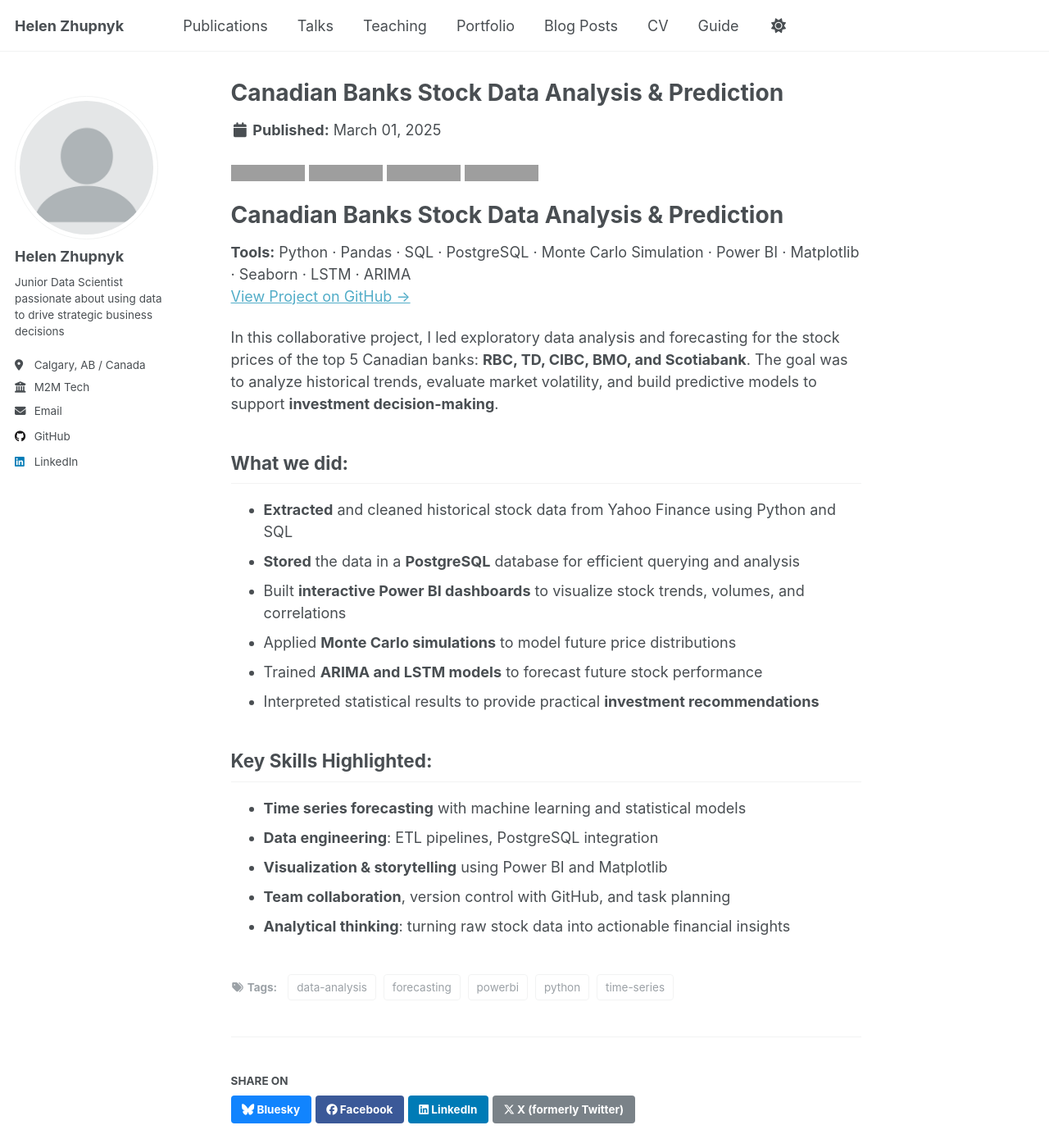
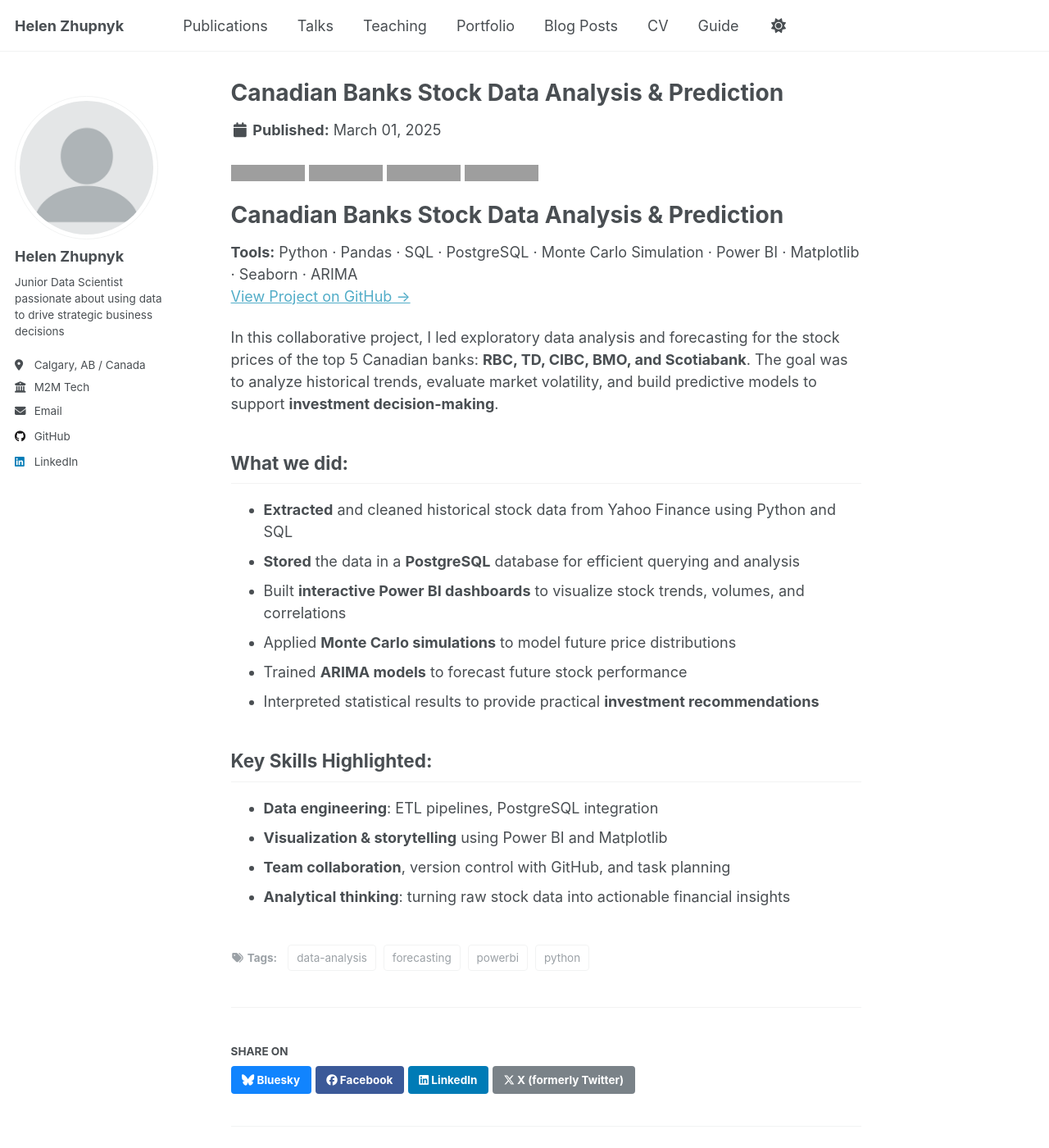
Before and after one commit to helenzhupnyk/helenzhupnyk.github.io, a Jekyll site: the page built from _portfolio/canadian_banks_stock_data_analysis.md, in a window 1280 px wide and 1400 px high. Shown: the whole window at 82% size. Built offline with Jekyll 4.4.1, drawn with Linux system fonts in a browser that asks for light colours; grey boxes are pictures that could not be loaded.

Commit message:
Update canadian_banks_stock_data_analysis.md

```diff
--- a/_portfolio/canadian_banks_stock_data_analysis.md
+++ b/_portfolio/canadian_banks_stock_data_analysis.md
@@ -3,8 +3,9 @@
 collection: projects
 permalink: /project/canadian-banks-stocks/
 date: 2025-03-01
-excerpt: "Data analysis, forecasting models, and interactive dashboards for the top Canadian banks using Python, SQL, Power BI, and Data Science techniques. <br/><img src='/images/canadian_banks.png'>"
-tags: [data-analysis, forecasting, time-series, powerbi, python]
+excerpt: "Analyzed and forecasted stock trends of major Canadian banks using Python, SQL, Power BI, and Data Science techniques.
+<br/><img src='/images/canadian_banks.png'>"
+tags: [data-analysis, forecasting, powerbi, python]
 ---
 [![Python](https://img.shields.io/badge/Python-3.10-blue?logo=python)](https://www.python.org/)
 [![Pandas](https://img.shields.io/badge/Pandas-Data%20Analysis-yellow?logo=pandas)](https://pandas.pydata.org/)
@@ -12,7 +13,7 @@
 [![Status](https://img.shields.io/badge/Status-Completed-brightgreen)]()
 
 # Canadian Banks Stock Data Analysis & Prediction
-**Tools:** Python · Pandas · SQL · PostgreSQL · Monte Carlo Simulation · Power BI · Matplotlib · Seaborn · LSTM · ARIMA
+**Tools:** Python · Pandas · SQL · PostgreSQL · Monte Carlo Simulation · Power BI · Matplotlib · Seaborn · ARIMA
 [View Project on GitHub →](https://github.com/helenzhupnyk/canadian_banks_stock_data_analysis)
 
 In this collaborative project, I led exploratory data analysis and forecasting for the stock prices of the top 5 Canadian banks: **RBC, TD, CIBC, BMO, and Scotiabank**. The goal was to analyze historical trends, evaluate market volatility, and build predictive models to support **investment decision-making**.
@@ -22,11 +23,10 @@
 - **Stored** the data in a **PostgreSQL** database for efficient querying and analysis
 - Built **interactive Power BI dashboards** to visualize stock trends, volumes, and correlations
 - Applied **Monte Carlo simulations** to model future price distributions
-- Trained **ARIMA and LSTM models** to forecast future stock performance
+- Trained **ARIMA models** to forecast future stock performance
 - Interpreted statistical results to provide practical **investment recommendations**
 
 ## Key Skills Highlighted:
-- **Time series forecasting** with machine learning and statistical models
 - **Data engineering**: ETL pipelines, PostgreSQL integration
 - **Visualization & storytelling** using Power BI and Matplotlib
 - **Team collaboration**, version control with GitHub, and task planning
```
